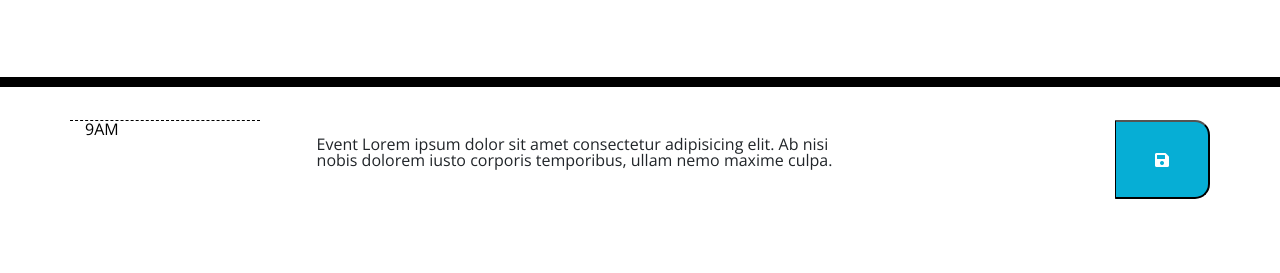
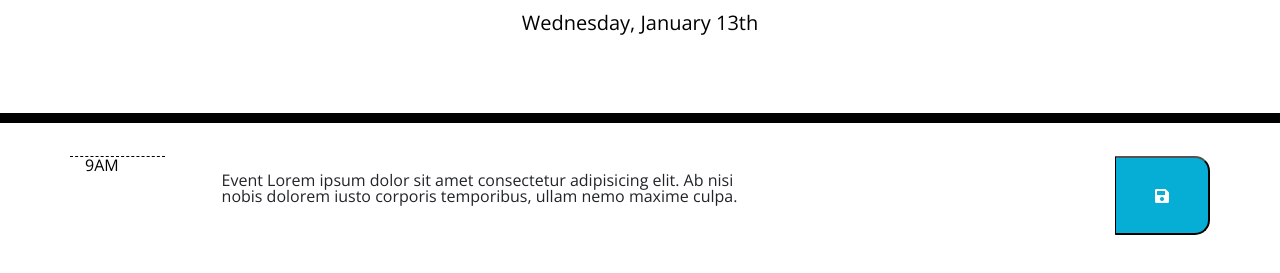
Before and after one commit to ben-pauley/assignment-5, a plain HTML site: page index.html in a window 1280 px wide. Shown: the part 181-454 px from the top of the page. Drawn offline with nearby package versions, Linux system fonts and the light colour scheme.

Commit message:
created jQuery to update jumbotron text with the current day using Moment.js

```diff
--- a/index.html
+++ b/index.html
@@ -30,8 +30,8 @@
     </header>
     <div class="container">
       <div class="row">
-        <div class="col-2 hour">9AM</div>
-        <div class="col-9">
+        <div class="col-1 hour">9AM</div>
+        <div class="col-10">
           Event Lorem ipsum dolor sit amet consectetur adipisicing elit. Ab nisi
           nobis dolorem iusto corporis temporibus, ullam nemo maxime culpa.
         </div>
--- a/scripts/script.js
+++ b/scripts/script.js
@@ -28,6 +28,6 @@ function todaysDate() {
   return today;
 }
 
-console.log(todaysDate());
-
-$(document).ready(function () {});
+$(document).ready(function () {
+  $("#currentDay").text(todaysDate());
+});
```
